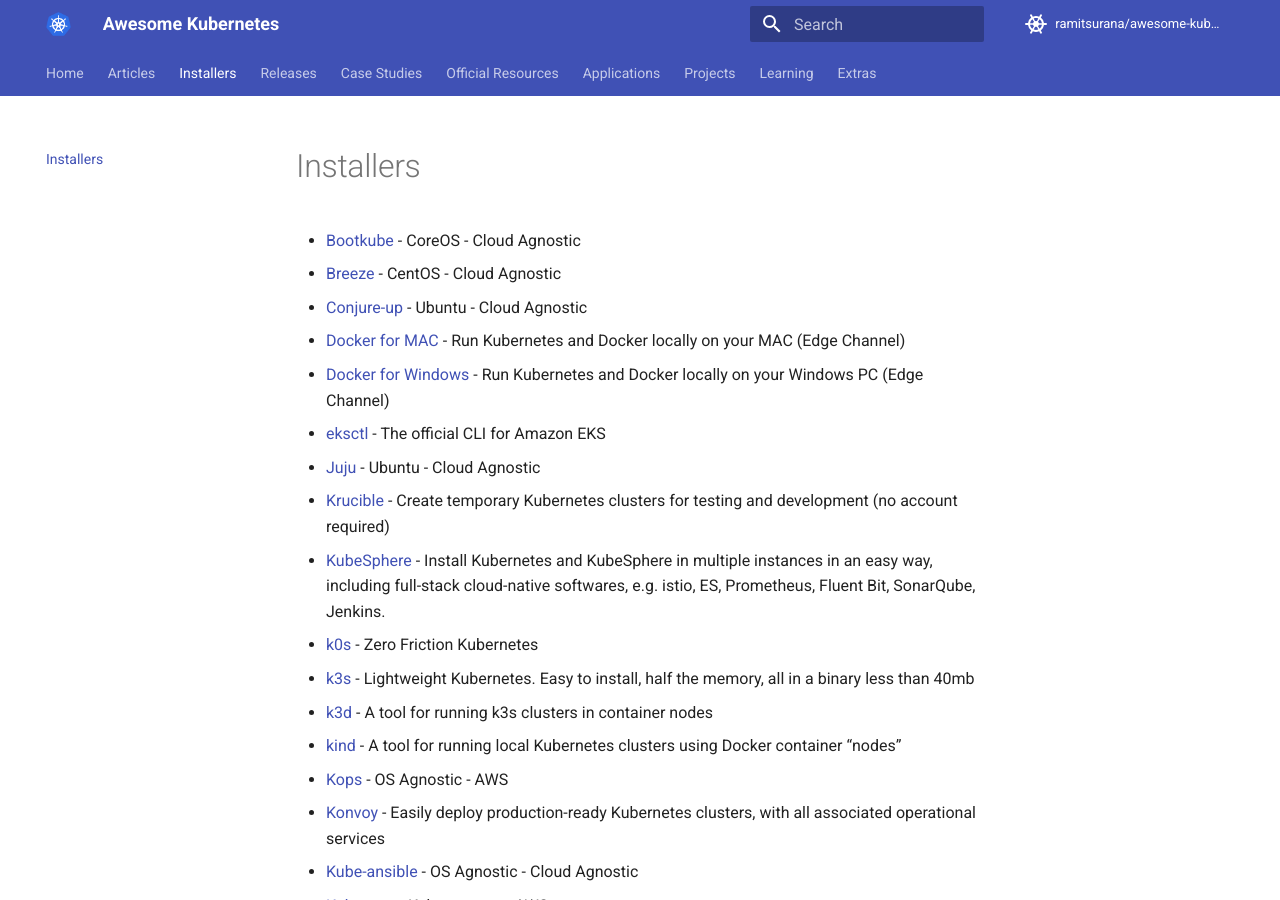
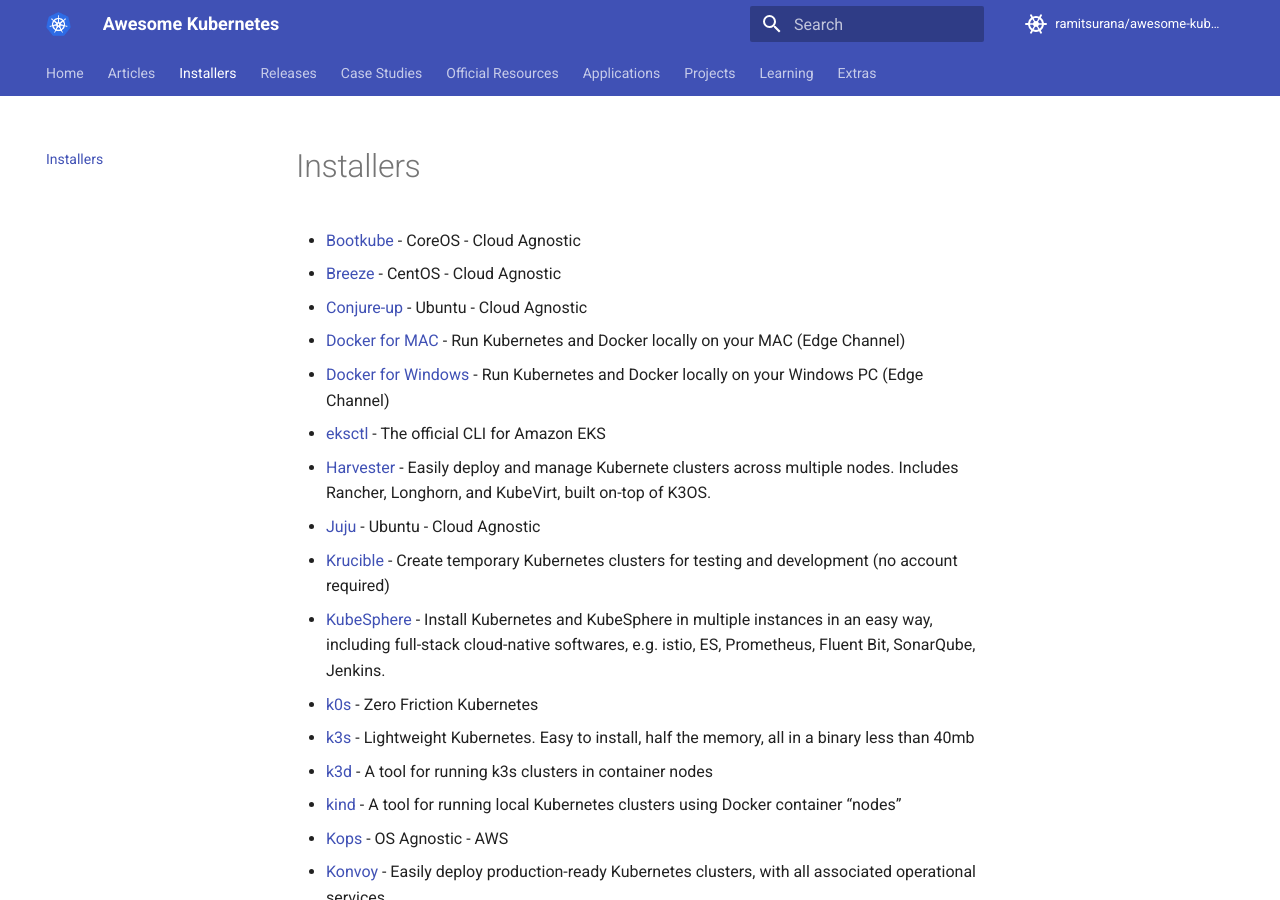
Before and after one commit to ramitsurana/awesome-kubernetes, an MkDocs documentation site: the page built from docs/installers/installers.md, in a window 1280 px wide and 900 px high. Built offline with MkDocs 1.6.1 and Material for MkDocs 9.7.7, drawn with Linux system fonts in a browser that asks for light colours; comment, search, counter and statistics services are not loaded.

Commit message:
Added Harvester HCI to installers page. (#705)
Harvester is an open-source hyper-converged infrastructure (HCI) software built on Kubernetes.

```diff
--- a/docs/installers/installers.md
+++ b/docs/installers/installers.md
@@ -8,6 +8,7 @@ Installers
 * [Docker for MAC](https://store.docker.com/editions/community/docker-ce-desktop-mac) - Run Kubernetes and Docker locally on your MAC (Edge Channel)
 * [Docker for Windows](https://store.docker.com/editions/community/docker-ce-desktop-windows) - Run Kubernetes and Docker locally on your Windows PC (Edge Channel)
 * [eksctl](https://eksctl.io/) - The official CLI for Amazon EKS
+* [Harvester](https://github.com/harvester/harvester) - Easily deploy and manage Kubernete clusters across multiple nodes. Includes Rancher, Longhorn, and KubeVirt, built on-top of K3OS.
 * [Juju](https://jaas.ai/canonical-kubernetes) - Ubuntu - Cloud Agnostic
 * [Krucible](https://usekrucible.com/) - Create temporary Kubernetes clusters for testing and development (no account required)
 * [KubeSphere](https://github.com/kubesphere/kubesphere) - Install Kubernetes and KubeSphere in multiple instances in an easy way, including full-stack cloud-native softwares, e.g. istio, ES, Prometheus, Fluent Bit, SonarQube, Jenkins.
```
